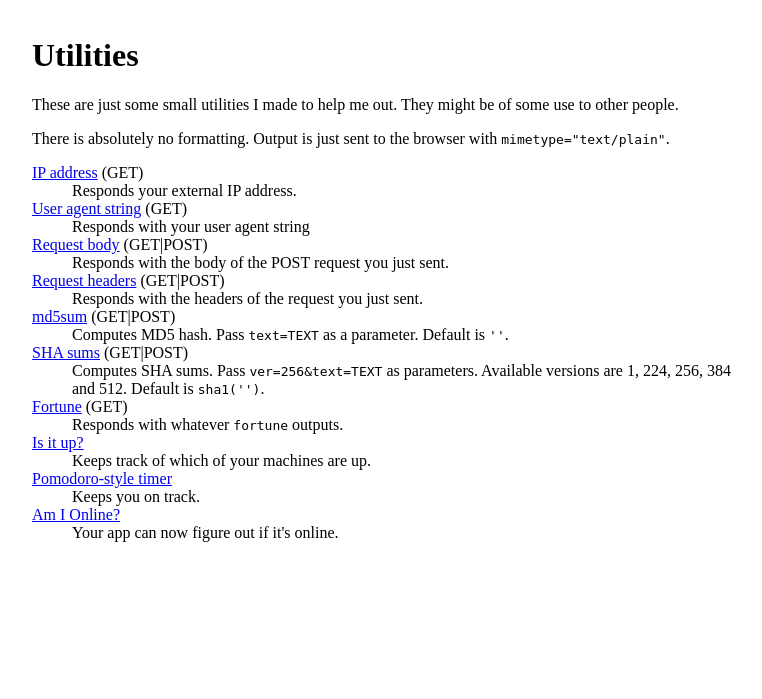
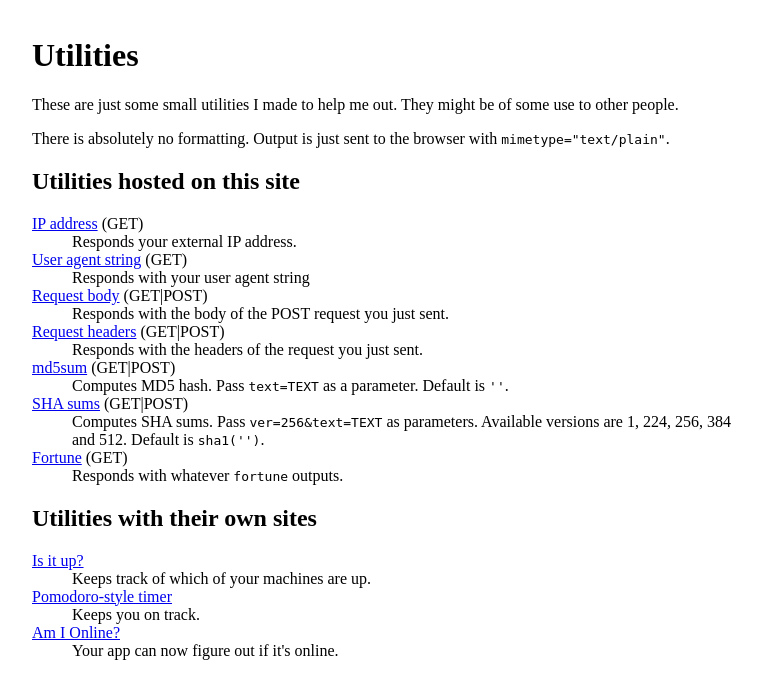
Before and after one commit to avacariu/utils-site, a Python web app: template app/templates/main.html in a window 1280 px wide. Shown: the top 699 px of the page, without its empty margins (258-1020 px from the left). Run offline with Jinja, Linux system fonts and the light colour scheme; the template is opened without the code that fills it, so the values that code supplies are empty.

Commit message:
Mention which utilities have their own sites

```diff
--- a/app/templates/main.html
+++ b/app/templates/main.html
@@ -3,6 +3,8 @@
 <h1>Utilities</h1>
 <p>These are just some small utilities I made to help me out. They might be of some use to other people.</p>
 <p>There is absolutely no formatting. Output is just sent to the browser with <code>mimetype="text/plain"</code>.</p>
+
+<h2>Utilities hosted on this site</h2>
 <dl>
   <dt><a href="{{ url_for('my_ip') }}">IP address</a> (GET)</dt>
   <dd>Responds your external IP address.</dd>
@@ -24,7 +26,10 @@
 
   <dt><a href="{{ url_for('fortune') }}">Fortune</a> (GET)</dt>
   <dd>Responds with whatever <code>fortune</code> outputs.</dd>
+</dl>
 
+<h2>Utilities with their own sites</h2>
+<dl>
   <dt><a href="https://isitup.80x24.ca">Is it up?</a></dt>
   <dd>Keeps track of which of your machines are up.</dd>
 
```
